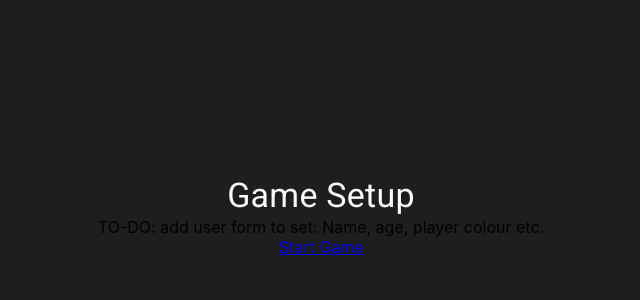
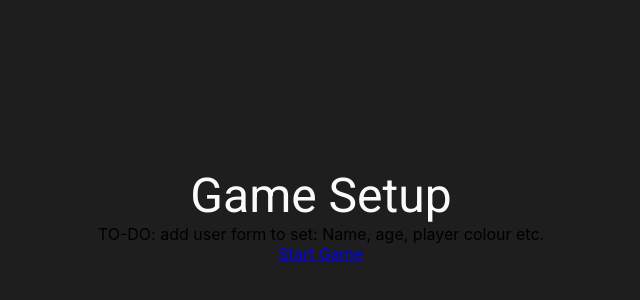
Before and after one commit to rndware/tic-tac-toe, a React (Create React App) app: page /setup in a window 1280 px wide. Shown: the part 184-484 px from the top of the page, without its empty margins (319-959 px from the left). Built offline with nearby package versions, Linux system fonts and the light colour scheme.

Commit message:
Update small syntax issues

```diff
--- a/src/containers/SettingsContainer.tsx
+++ b/src/containers/SettingsContainer.tsx
@@ -9,7 +9,7 @@ const SettingsContainer = () => {
   return (
     <SettingsForm
       difficulty={useAppSelector(getDifficulty)}
-      onDifficultyChange={(e) => dispatch(setDifficulty(e.target.value))}
+      onDifficultyChange={(e: any) => dispatch(setDifficulty(e.target.value))}
     />
   );
 };
--- a/src/pages/intro/Intro.tsx
+++ b/src/pages/intro/Intro.tsx
@@ -5,7 +5,7 @@ import Typography from "@mui/material/Typography";
 import StarBackground from "../../components/star-background";
 import styles from "./Intro.module.scss";
 
-export default function Intro() {
+const Intro = () => {
   return (
     <div className={styles.IntroPage}>
       <StarBackground />
@@ -31,4 +31,6 @@ export default function Intro() {
       </div>
     </div>
   );
-}
+};
+
+export default Intro;
--- a/src/pages/not-found/NotFound.tsx
+++ b/src/pages/not-found/NotFound.tsx
@@ -3,7 +3,7 @@ import React from "react";
 import Typography from "@mui/material/Typography";
 import StarBackground from "../../components/star-background";
 
-export default function NotFound() {
+const NotFound = () => {
   return (
     <div className="NotFoundPage">
       <StarBackground />
@@ -12,4 +12,6 @@ export default function NotFound() {
       </Typography>
     </div>
   );
-}
+};
+
+export default NotFound;
--- a/src/pages/settings/Settings.tsx
+++ b/src/pages/settings/Settings.tsx
@@ -3,13 +3,12 @@ import Typography from "@mui/material/Typography";
 import SettingsContainer from "../../containers/SettingsContainer";
 import styles from "./SettingsPage.module.scss";
 
-export default function Settings() {
-  return (
+const Settings = () => (
   <div className="SettingsPage">
     <Typography
       className={styles.SettingsPage__title}
-        variant="h4"
-        component="h4"
+      variant="h3"
+      component="h3"
     >
       Settings
     </Typography>
@@ -18,4 +17,5 @@ export default function Settings() {
     </div>
   </div>
 );
-}
+
+export default Settings;
--- a/src/pages/setup/Setup.tsx
+++ b/src/pages/setup/Setup.tsx
@@ -5,7 +5,7 @@ import Typography from "@mui/material/Typography";
 export default function Setup() {
   return (
     <div className="SetupPage">
-      <Typography variant="h4" component="h4">
+      <Typography variant="h3" component="h3">
         Game Setup
       </Typography>
       <div>TO-DO: add user form to set: Name, age, player colour etc.</div>
```
Lines whose indentation alone changed are shown as unchanged.
